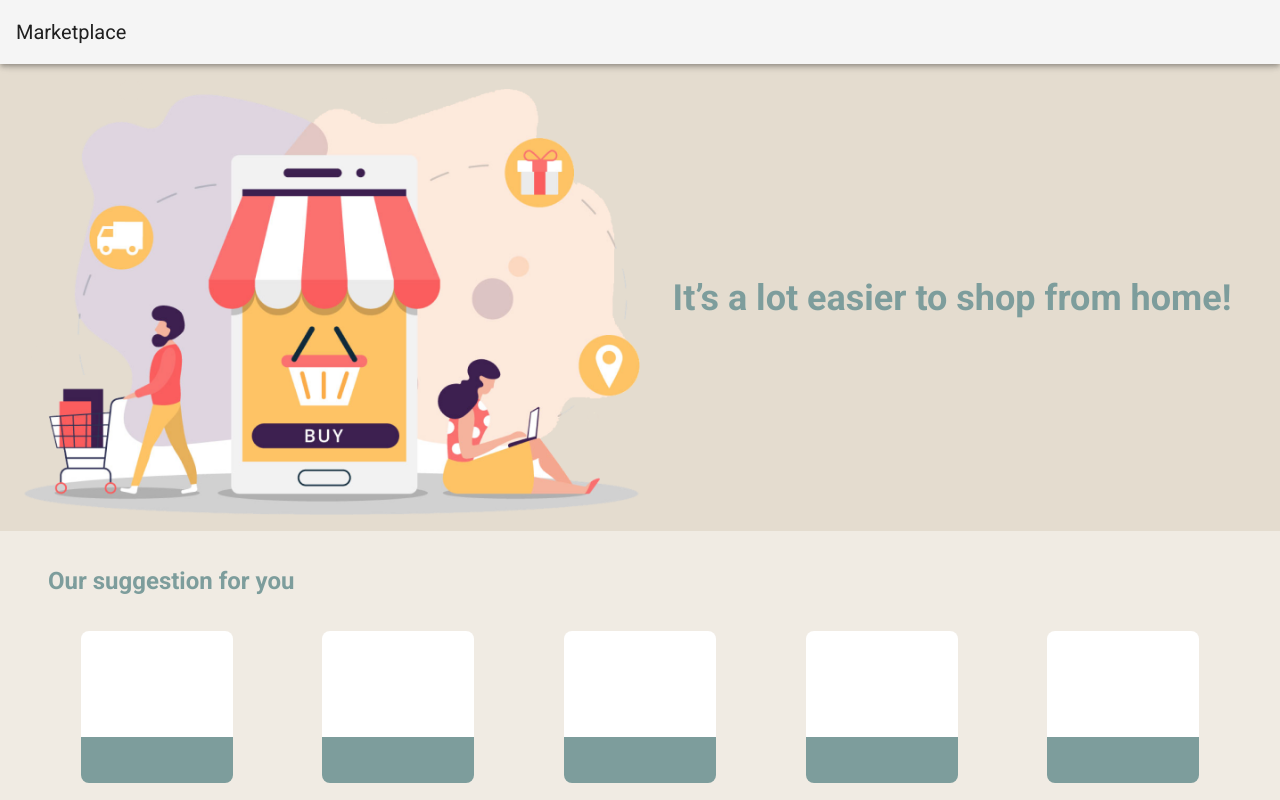
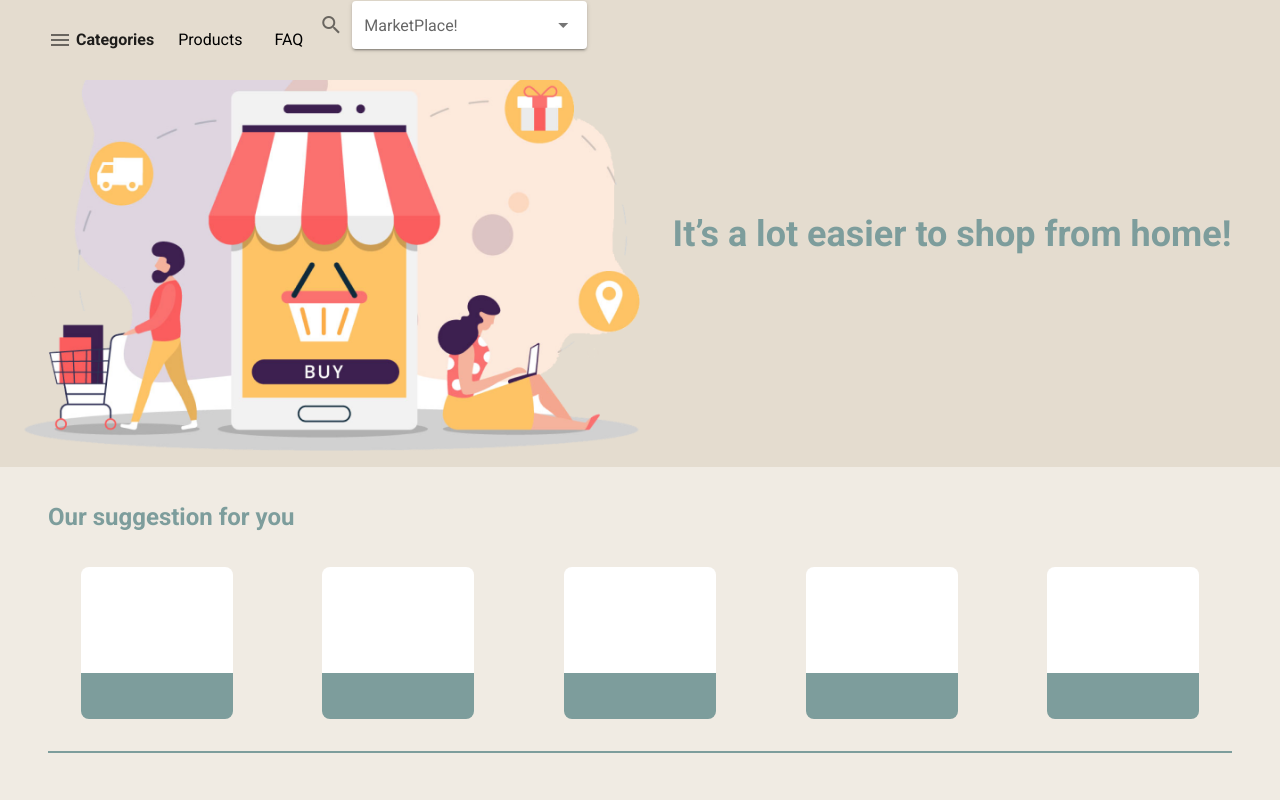
Before and after one commit to AmirHosein-Gharaati/marketplace-frontend, a Nuxt app: page / in a window 1280 px wide. Shown: the top 800 px of the page. Built offline with nearby package versions, Linux system fonts and the light colour scheme.

Commit message:
navbar impl

```diff
--- a/layouts/default.vue
+++ b/layouts/default.vue
@@ -1,8 +1,49 @@
 <template>
   <v-app>
-    <v-app-bar :clipped-left="clipped" fixed app>
-      <v-toolbar-title v-text="title" />
+    <v-app-bar height="80" fixed elevate-on-scroll color="#e4dccf" class="d-flex align-center px-8">
+      <v-app-bar-nav-icon @click="drawer = true"> </v-app-bar-nav-icon>
+      <span class="ml-n2 mr-2 font-weight-bold">Categories</span>
+
+      <router-link
+        v-for="route in routes"
+        :key="route.name"
+        :to="route.to"
+        class="px-4"
+        >{{ route.name }}</router-link
+      >
+      <v-autocomplete
+        v-model="searchModel"
+        color="white"
+        label="MarketPlace!"
+        placeholder="Start typing to Search"
+        prepend-icon="mdi-magnify"
+        return-object
+        solo
+      ></v-autocomplete>
     </v-app-bar>
+
+    <v-navigation-drawer v-model="drawer" absolute temporary>
+      <v-list nav dense>
+        <v-list-item-group
+          v-model="group"
+          active-class="deep-purple--text text--accent-4"
+        >
+          <v-list-item>
+            <v-list-item-icon>
+              <v-icon>mdi-home</v-icon>
+            </v-list-item-icon>
+            <v-list-item-title>Home</v-list-item-title>
+          </v-list-item>
+
+          <v-list-item>
+            <v-list-item-icon>
+              <v-icon>mdi-account</v-icon>
+            </v-list-item-icon>
+            <v-list-item-title>Account</v-list-item-title>
+          </v-list-item>
+        </v-list-item-group>
+      </v-list>
+    </v-navigation-drawer>
     <v-main>
       <Nuxt />
     </v-main>
@@ -21,6 +62,19 @@ export default {
       clipped: false,
       fixed: false,
       title: 'Marketplace',
+      drawer: false,
+      group: null,
+      searchModel: null,
+      routes: [
+        {
+          name: 'Products',
+          to: '/products',
+        },
+        {
+          name: 'FAQ',
+          to: '/faq',
+        },
+      ],
     }
   },
 }
```
